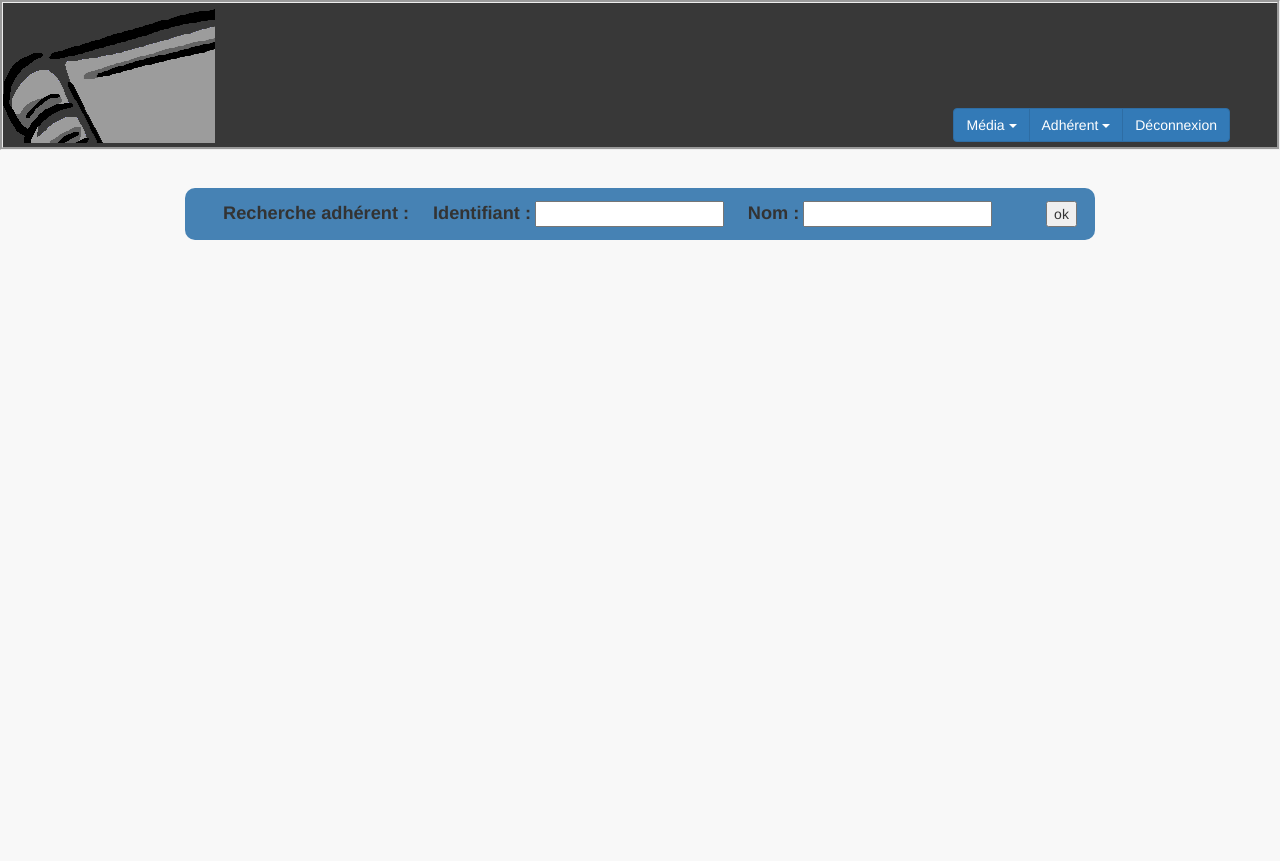
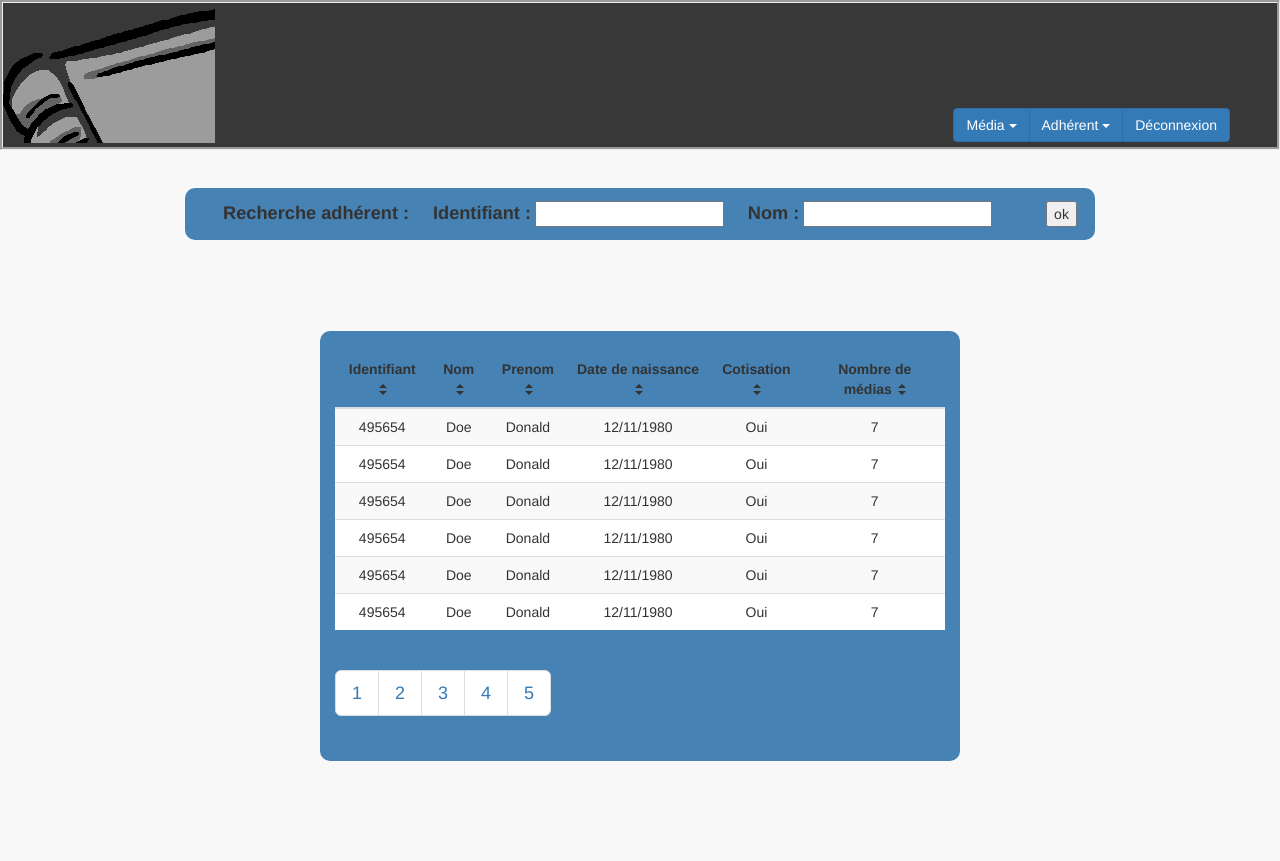
Before and after one commit to AdrienQuerol/MediaticSMAC, a plain HTML site: page maquette/resultat_adherent.html in a window 1280 px wide. Before the commit the page ends 800 px from the top, so only its background shows below. Drawn offline with nearby package versions, Linux system fonts and the light colour scheme.

Commit message:
ajout tableau resultat + modif bouton recherche + ajout fichier JS

```diff
--- /dev/null
+++ b/maquette/fichierJS.js
@@ -0,0 +1,3 @@
+$(document).ready(function() {
+	$('#myTable').DataTable();
+});
--- a/maquette/mystyle.css
+++ b/maquette/mystyle.css
@@ -74,6 +74,43 @@ label:after {
 
 /* ---------------- Resultat ------------------- */
 
+.table-striped>tbody>tr:nth-of-type(even) {
+    background-color: #ffffff;
+}
+
+.tableau th,td{
+	text-align:center;
+}
+
+th span.fleche_haut{
+    background: url("arrow_up.gif") right center no-repeat;
+    padding-right: 15px;
+     padding-top:15px;
+}
+
+th span.fleche_bas{
+    background: url("arrow_down.gif") right center no-repeat;
+    padding-right: 15px;
+
+}
+
+.caret-inv {
+    display: inline-block;
+    width: 0;
+    height: 0;
+    margin-left: 2px;
+    vertical-align: middle;
+    border-bottom: 4px dashed;
+    border-bottom: 4px solid\9;
+    border-right: 4px solid transparent;
+    border-left: 4px solid transparent;
+}
+
+.carets {
+	display: inline-block;
+	width:10px;
+	font-size:5px;
+}
 
 /* ---------------- Fiche ------------------- */
 
--- a/maquette/resultat_adherent.html
+++ b/maquette/resultat_adherent.html
@@ -48,16 +48,17 @@
 	</header>
 
 
-	<!-- --------------- Contenu (formulaires,résultats,connexion) -------------------- -->
 	<!-- -------------------------- Barre de recherche------------ -------------------- -->
+
 	<section class="container">
 		<form class="search">
 			<div class="search">
-				<label class="search" for="Recherche">Recherche adhérent </label>
-				 <label class="search" for="id">Identifiant</label> <input  type="text" name="title" id="identifiant">
-					<label class="search" for="autor">Nom</label> <input  type="text" name="nom"id="nom">
+				<label class="search" for="Recherche">Recherche adhérent </label> <label
+					class="search" for="id">Identifiant</label> <input type="text"
+					name="title" id="identifiant"> <label class="search"
+					for="autor">Nom</label> <input type="text" name="nom" id="nom">
 
-				<button class="pos" type=" button" id="rechercher">ok</button>
+				<button class="pos" type="button" id="rechercher">ok</button>
 			</div>
 		</form>
 	</section>
@@ -65,6 +66,113 @@
 	<section class="contenu container-fluid"></section>
 
 
+	<!-- --------------- Contenu (tableau) -------------------- -->
+
+	<section class="container-fluid">
+		<div class="row">
+			<div class="col-md-6 col-md-offset-3 encadre">
+				<table class="table table-striped table-hover tableau">
+					<thead>
+						<tr>
+							<th>Identifiant
+								<div class="carets">
+									<span class="caret-inv"></span> <span class="caret"></span>
+								</div>
+							</th>
+							<th>Nom
+								<div class="carets">
+									<span class="caret-inv"></span> <span class="caret"></span>
+								</div>
+							</th>
+
+							<th>Prenom
+								<div class="carets">
+									<span class="caret-inv"></span> <span class="caret"></span>
+								</div>
+							</th>
+							<th>Date de naissance
+								<div class="carets">
+									<span class="caret-inv"></span> <span class="caret"></span>
+								</div>
+							</th>
+							<th>Cotisation
+								<div class="carets">
+									<span class="caret-inv"></span> <span class="caret"></span>
+								</div>
+							</th>
+							<th>Nombre de médias
+								<div class="carets">
+									<span class="caret-inv"></span> <span class="caret"></span>
+								</div>
+							</th>
+						</tr>
+					</thead>
+					<tbody>
+						<tr>
+							<td>495654</td>
+							<td>Doe</td>
+							<td>Donald</td>
+							<td>12/11/1980</td>
+							<td>Oui</td>
+							<td>7</td>
+						</tr>
+						<tr>
+							<td>495654</td>
+							<td>Doe</td>
+							<td>Donald</td>
+							<td>12/11/1980</td>
+							<td>Oui</td>
+							<td>7</td>
+						</tr>
+						<tr>
+							<td>495654</td>
+							<td>Doe</td>
+							<td>Donald</td>
+							<td>12/11/1980</td>
+							<td>Oui</td>
+							<td>7</td>
+						</tr>
+						<tr>
+							<td>495654</td>
+							<td>Doe</td>
+							<td>Donald</td>
+							<td>12/11/1980</td>
+							<td>Oui</td>
+							<td>7</td>
+						</tr>
+						<tr>
+							<td>495654</td>
+							<td>Doe</td>
+							<td>Donald</td>
+							<td>12/11/1980</td>
+							<td>Oui</td>
+							<td>7</td>
+						</tr>
+						<tr>
+							<td>495654</td>
+							<td>Doe</td>
+							<td>Donald</td>
+							<td>12/11/1980</td>
+							<td>Oui</td>
+							<td>7</td>
+						</tr>
+					</tbody>
+					<tfoot>
+
+					</tfoot>
+				</table>
+				<ul class="pagination pagination-lg">
+					<li><a href="#">1</a></li>
+					<li><a href="#">2</a></li>
+					<li><a href="#">3</a></li>
+					<li><a href="#">4</a></li>
+					<li><a href="#">5</a></li>
+				</ul>
+			</div>
+		</div>
+	</section>
+
+
 </body>
 
 </html>
```
Also changed, not shown: maquette/recherche_adherent.html (+2 -2 lines).
